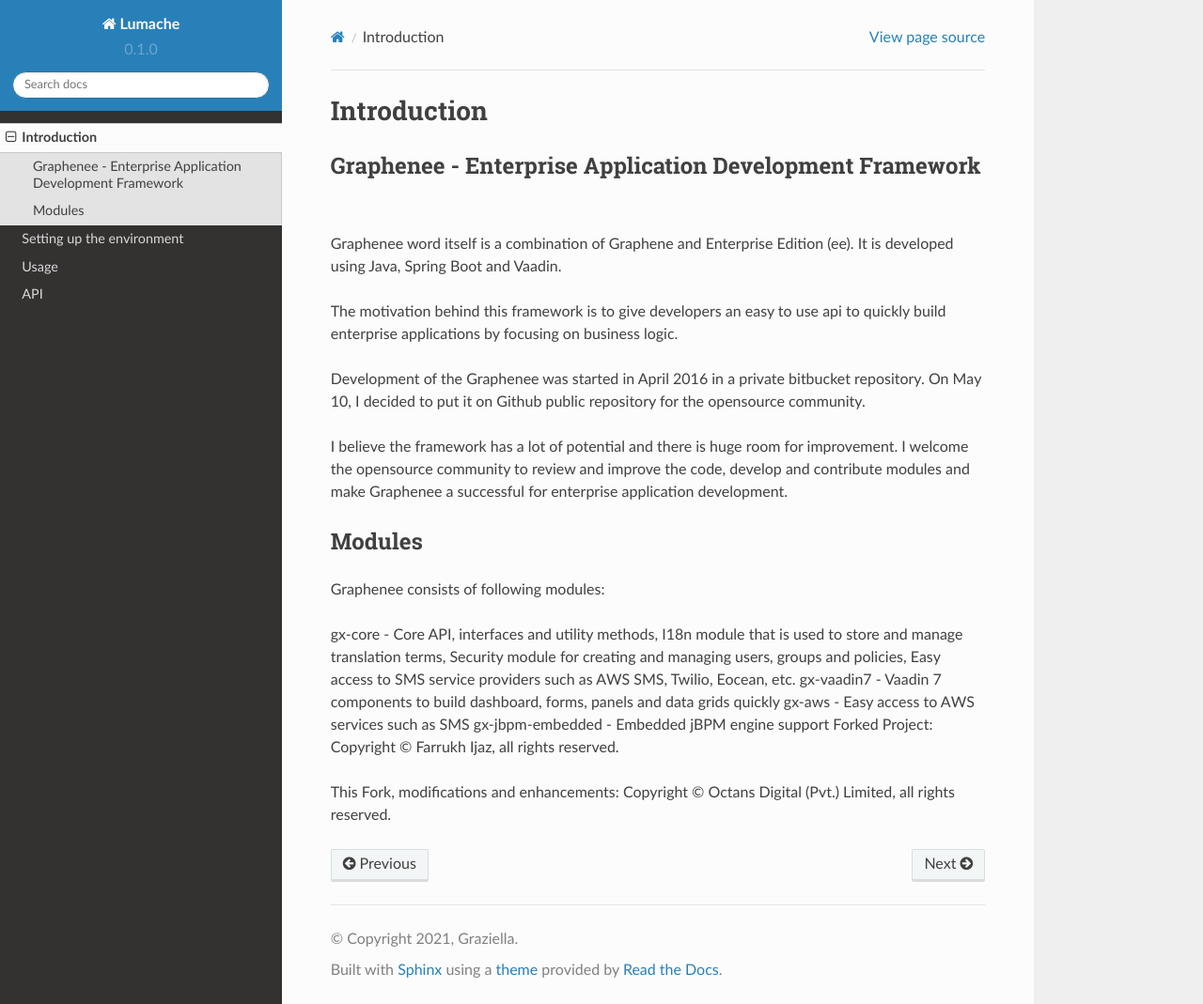
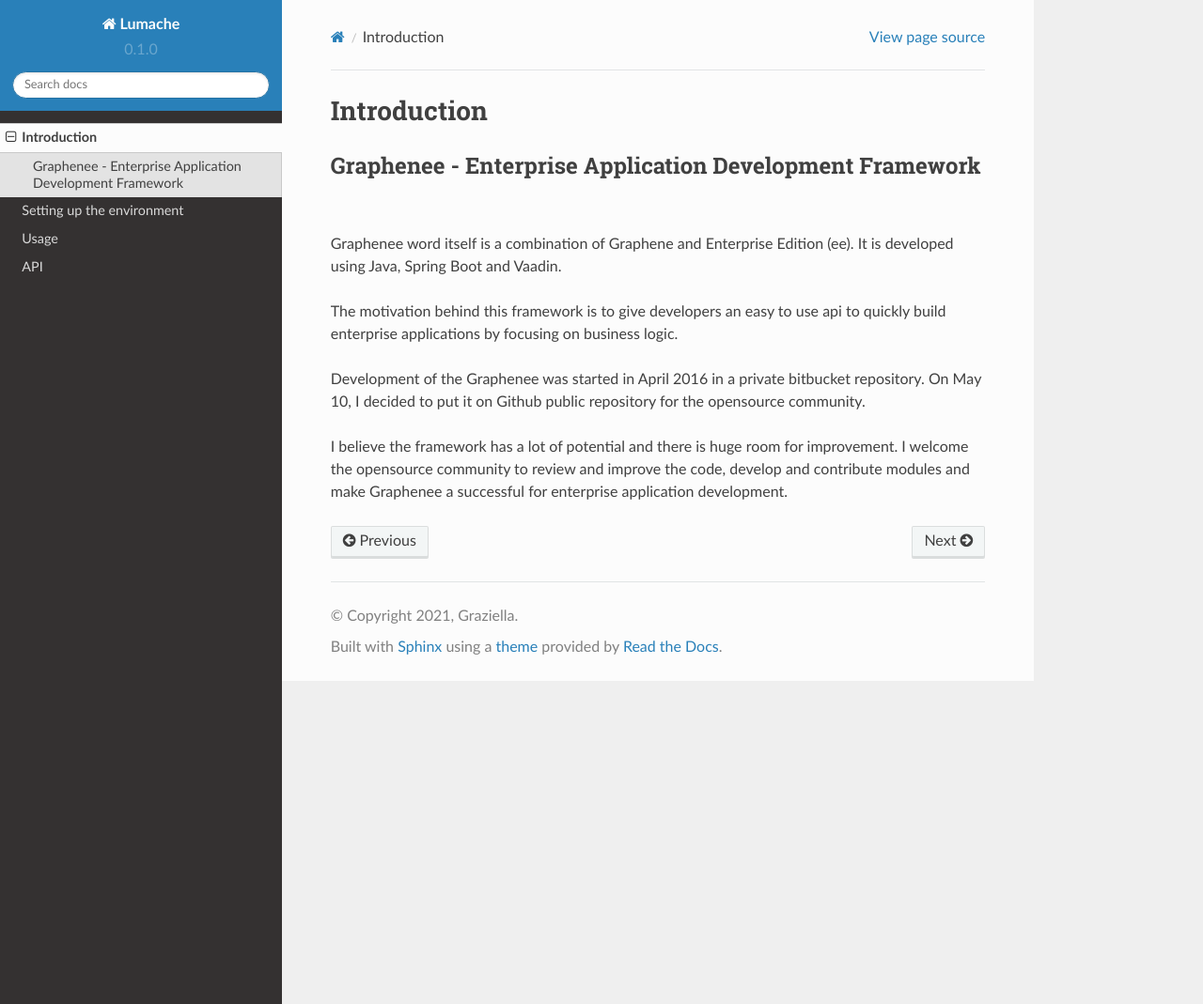
Before and after one commit to subanzafar/rtd-tutorial, a Sphinx documentation site: the page built from docs/source/introduction.rst, in a window 1280 px wide and 1069 px high. Shown: the whole window at 94% size. Built offline with Sphinx 7.4.7 and the Read the Docs theme 2.0.0, drawn with Linux system fonts in a browser that asks for light colours.

Commit message:
Update introduction.rst

```diff
--- a/docs/source/introduction.rst
+++ b/docs/source/introduction.rst
@@ -10,15 +10,3 @@
 Development of the Graphenee was started in April 2016 in a private bitbucket repository. On May 10, I decided to put it on Github public repository for the opensource community.
 
 I believe the framework has a lot of potential and there is huge room for improvement. I welcome the opensource community to review and improve the code, develop and contribute modules and make Graphenee a successful for enterprise application development.
-
-Modules
--------
-Graphenee consists of following modules:
-
-gx-core - Core API, interfaces and utility methods, I18n module that is used to store and manage translation terms, Security module for creating and managing users, groups and policies, Easy access to SMS service providers such as AWS SMS, Twilio, Eocean, etc.
-gx-vaadin7 - Vaadin 7 components to build dashboard, forms, panels and data grids quickly
-gx-aws - Easy access to AWS services such as SMS
-gx-jbpm-embedded - Embedded jBPM engine support
-Forked Project: Copyright © Farrukh Ijaz, all rights reserved.
-
-This Fork, modifications and enhancements: Copyright © Octans Digital (Pvt.) Limited, all rights reserved.
```
